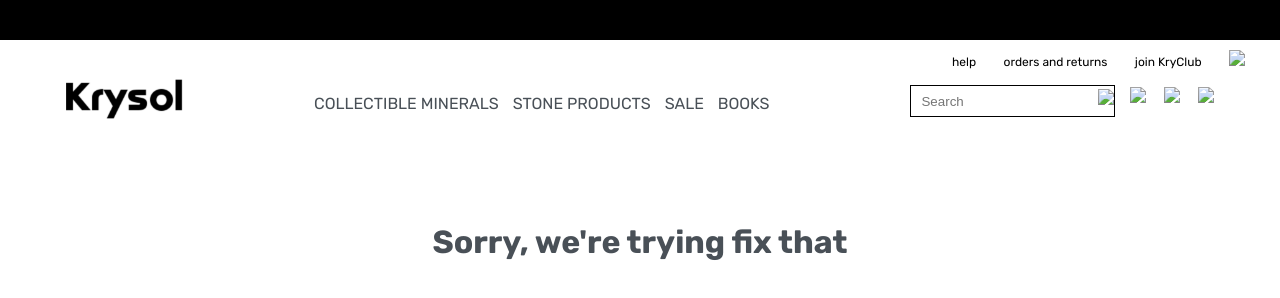
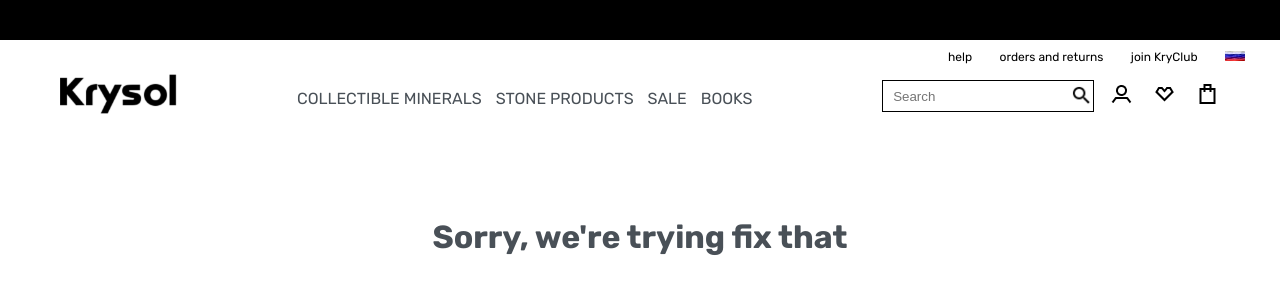
Before and after one commit to Georgebugs/mineral-site, a plain HTML site: page index2.html in a window 1280 px wide. Drawn offline with Linux system fonts and the light colour scheme; the site is published under a folder, as on GitHub Pages, so addresses that start at the root find nothing.

Commit message:
Update index2.html

```diff
--- a/index2.html
+++ b/index2.html
@@ -33,13 +33,13 @@ h1 {
     </style>
 </head>
 <body>
-  <header class="header--box">
+   <header class="header--box">
     <div class="header-help">
        <div class="header--div-box">
          <a href="helpindex.html" class="div--box-help">help</a>
          <a href="orderindex.html" class="div--box-orders">orders and returns</a>
          <a href="orderindex.html" class="club">join KryClub</a>
-         <a href="index2.html"> <img src="/img for site/flag 1.png" /></a>
+         <a href="index2.html"> <img src="img for site/flag 1.png" /></a>
        </div>
     </div>
 
@@ -64,12 +64,12 @@ h1 {
        name=""
        placeholder="Search"
        />
-       <a class="search-btn" href="# "> <img class="SVG" src="/icons/Search.png" /> </a>
-      </div>
-        <a href="#" class="person"><img  src="/icons/person.png"/></a>
-        <a href="#" class="love"><img  src="/icons/Img → SVGlove.png"/></a>
-        <a href="#" class="store"><img  src="/icons/Img → SVGstore.png"/></a>
-    </div>
+       <a class="search-btn" href="# "> <img class="SVG" src="icons/Search.png" /> </a>
+     </div>
+       <a href="#" class="person"><img  src="icons/person.png"/></a>
+       <a href="#" class="love"><img  src="icons/Img → SVGlove.png"/></a>
+       <a href="#" class="store"><img  src="icons/Img → SVGstore.png"/></a>
+   </div>
 
  </div>
 
```
